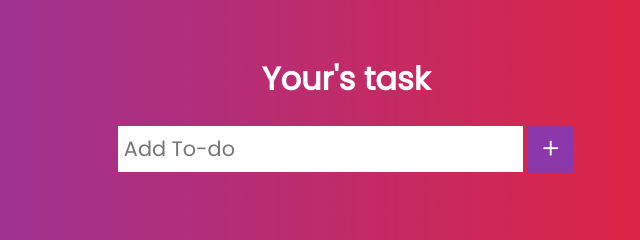
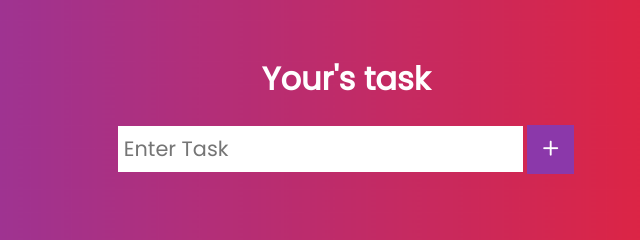
Before and after one commit to harsh-singh-repository/Todo-app, a plain HTML site: page index.html in a window 1280 px wide. Shown: the top 240 px of the page, 294-934 px from the left. Drawn offline with nearby package versions, Linux system fonts and the light colour scheme; a web font is replaced by a local one.

Commit message:
Update index.html

```diff
--- a/index.html
+++ b/index.html
@@ -18,7 +18,7 @@
                 <h1>Your's task</h1>
             </header>
             <div class="input-container">
-                <input type="text" placeholder="Add To-do" class="todo-input">
+                <input type="text" placeholder="Enter Task" class="todo-input">
                 <button class="add-symbol"><i class="uil uil-plus"></i></button>
             </div>
             <div class="todo-container">
```
